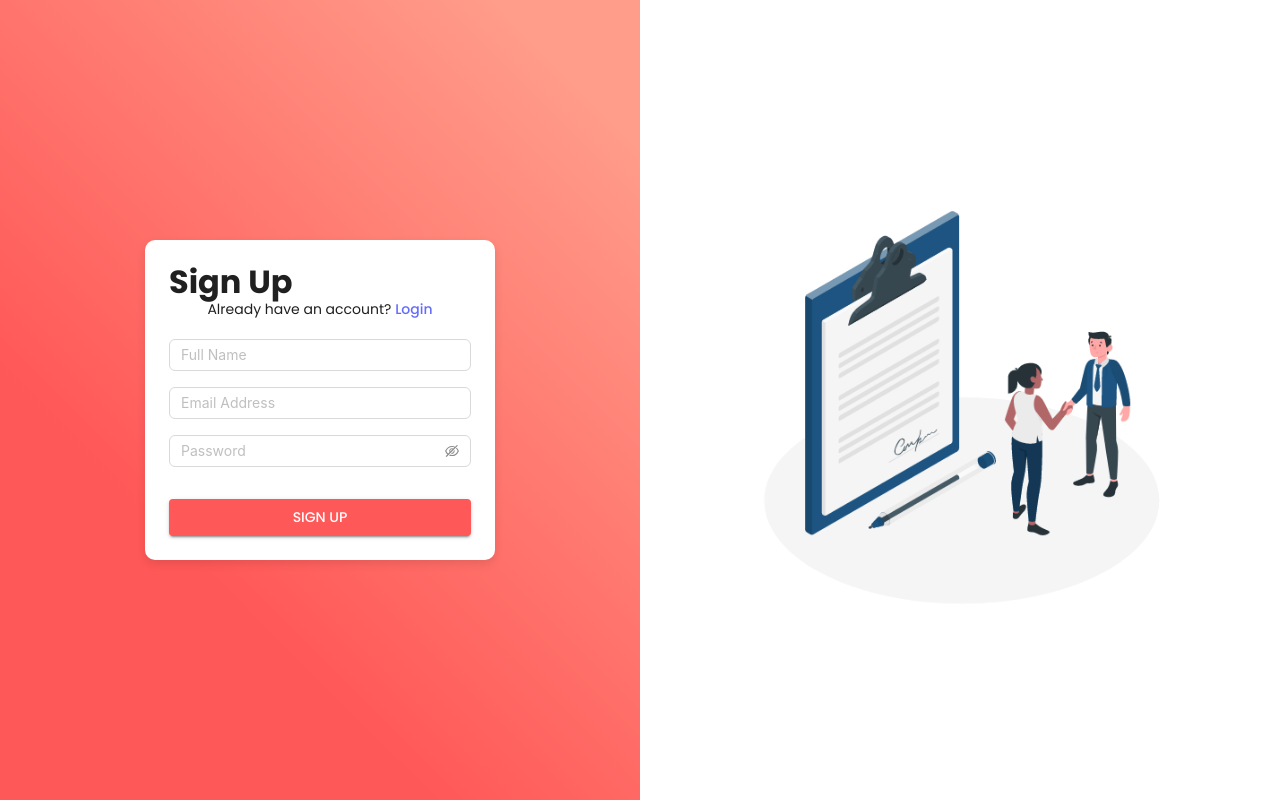
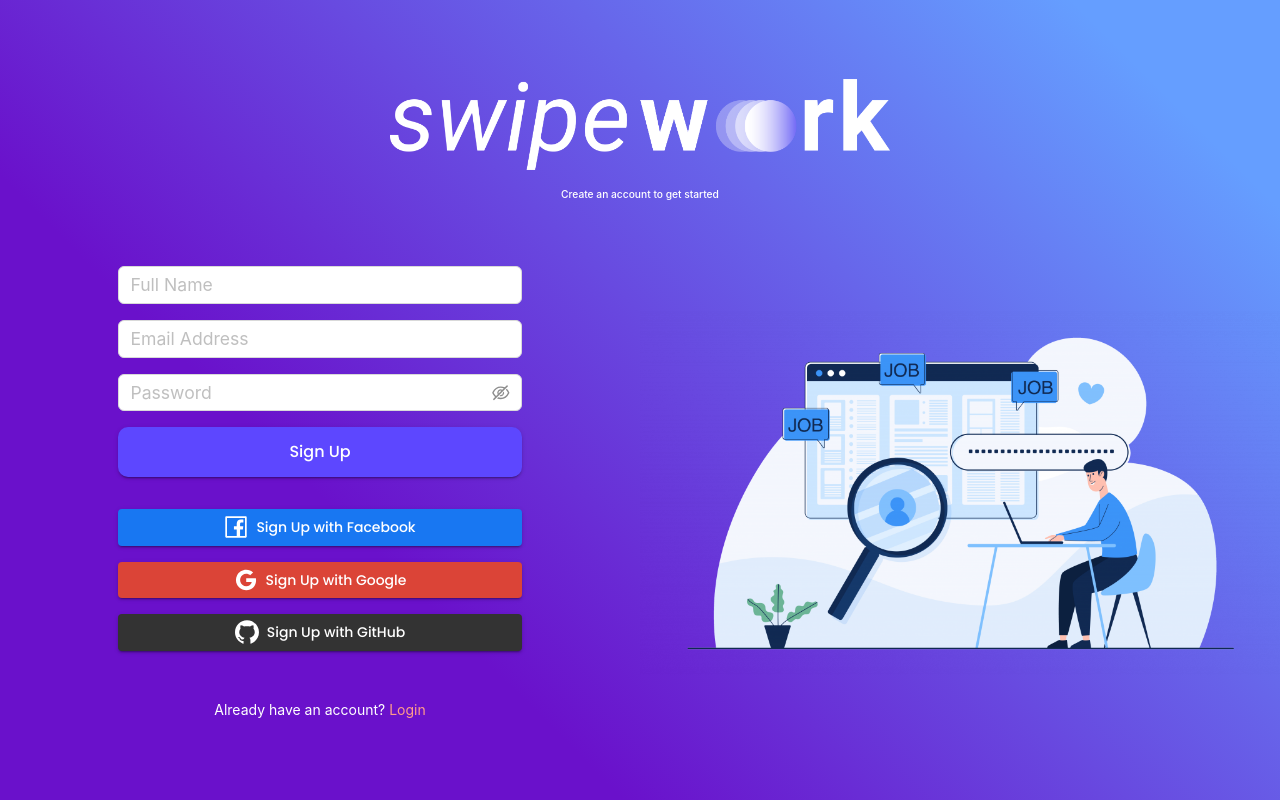
Before and after one commit to zeyadtamer99/position-task-SW, a React (Vite) app: page /signup in a window 1280 px wide. Built offline with nearby package versions, Linux system fonts and the light colour scheme; no server answers; a web font is replaced by a local one.

Commit message:
Initial Sign Up pages with providers sign up

```diff
--- a/config/firebase.ts
+++ b/config/firebase.ts
@@ -3,6 +3,7 @@
 import {
   FacebookAuthProvider,
   getAuth,
+  GithubAuthProvider,
   GoogleAuthProvider,
 } from "firebase/auth";
 import firebaseConfig from "./firebaseConfig";
@@ -15,4 +16,4 @@
 export const storage = getStorage(app);
 export const googleProvider = new GoogleAuthProvider();
 export const facebookProvider = new FacebookAuthProvider();
-// export const githubProvider = new GithubAuthProvider();
+export const githubProvider = new GithubAuthProvider();
--- a/src/App.tsx
+++ b/src/App.tsx
@@ -4,7 +4,7 @@
 import theme from "./assets/mui-theme";
 import Login from "./pages/Login";
 import SignUp from "./pages/SignUp";
-import Home from "./pages/Home";
+import SplashScreen from "./pages/SplashScreen";
 
 function App() {
   return (
@@ -12,7 +12,7 @@
       <CssBaseline />
       <Router>
         <Routes>
-          <Route path="/" element={<Home />} />
+          <Route path="/" element={<SplashScreen />} />
           <Route path="/login" element={<Login />} />
           <Route path="/signup" element={<SignUp />} />
         </Routes>
--- a/src/assets/global-styles.tsx
+++ b/src/assets/global-styles.tsx
@@ -68,7 +68,7 @@
 // Reusable button style
 export const reusableButtonStyle = {
   backgroundColor: "#5d47ff",
-  borderRadius: "50px",
+  borderRadius: "10px",
   color: "#fff",
   width: "100%",
   height: "50px",
--- a/src/pages/SignUp.tsx
+++ b/src/pages/SignUp.tsx
@@ -1,91 +1,341 @@
-import React from "react";
+// src/pages/SignUp.tsx
+import React, { useState } from "react";
 import { useNavigate } from "react-router-dom";
-import { Button, Typography, Box } from "@mui/material";
-import { Input } from "antd";
+import { Box, Button, Snackbar } from "@mui/material";
+import { Typography, Input } from "antd";
 import {
   formContainerStyle,
-  cardStyle,
-  formStyle,
-  pageTitleStyle,
+  reusableButtonStyle,
 } from "../assets/global-styles";
+import {
+  FacebookOutlined,
+  GoogleOutlined,
+  GithubOutlined,
+} from "@ant-design/icons";
+import {
+  auth,
+  facebookProvider,
+  githubProvider,
+  googleProvider,
+} from "../../config/firebase";
+import { createUserWithEmailAndPassword, signInWithPopup } from "firebase/auth";
 
 const SignUp: React.FC = () => {
   const navigate = useNavigate();
+  const [fullName, setFullName] = useState("");
+  const [email, setEmail] = useState("");
+  const [password, setPassword] = useState("");
+  const [snackbarOpen, setSnackbarOpen] = useState(false);
+  const [snackbarMessage, setSnackbarMessage] = useState("");
+
+  const validatePassword = (password: string) => {
+    const minLength = 8;
+    const hasUpperCase = /[A-Z]/.test(password);
+    const hasLowerCase = /[a-z]/.test(password);
+    const hasNumber = /\d/.test(password);
+    const hasSpecialChar = /[!@#$%^&*]/.test(password);
+
+    if (password.length < minLength) {
+      return `Password must be at least ${minLength} characters long.`;
+    }
+    if (!hasUpperCase) {
+      return "Password must contain at least one uppercase letter.";
+    }
+    if (!hasLowerCase) {
+      return "Password must contain at least one lowercase letter.";
+    }
+    if (!hasNumber) {
+      return "Password must contain at least one number.";
+    }
+    if (!hasSpecialChar) {
+      return "Password must contain at least one special character (e.g., !@#$%^&*).";
+    }
+    return ""; // No errors
+  };
+
+  const handleSnackbarClose = () => {
+    setSnackbarOpen(false);
+  };
+
+  const handleSocialSignUp = async (provider: string) => {
+    let selectedProvider;
+
+    switch (provider) {
+      case "Google":
+        selectedProvider = googleProvider;
+        break;
+      case "Facebook":
+        selectedProvider = facebookProvider;
+        break;
+      case "GitHub":
+        selectedProvider = githubProvider;
+        break;
+      default:
+        return;
+    }
+
+    try {
+      const result = await signInWithPopup(auth, selectedProvider);
+      console.log("User signed up successfully:", result.user);
+      navigate("/");
+    } catch (error) {
+      console.error("Error during social sign-up:", error);
+      setSnackbarMessage("Error during social sign-up. Please try again.");
+      setSnackbarOpen(true);
+    }
+  };
+
+  const handleFormSignUp = async (event: React.FormEvent<HTMLFormElement>) => {
+    event.preventDefault();
+
+    // Validate input
+    if (!fullName || !email || !password) {
+      setSnackbarMessage("Please fill in all fields.");
+      setSnackbarOpen(true);
+      return;
+    }
+
+    // Validate password
+    const validationError = validatePassword(password);
+    if (validationError) {
+      setSnackbarMessage(validationError);
+      setSnackbarOpen(true);
+      return;
+    }
+
+    try {
+      const userCredential = await createUserWithEmailAndPassword(
+        auth,
+        email,
+        password
+      );
+      console.log("User signed up successfully:", userCredential.user);
+      navigate("/home");
+    } catch (error) {
+      console.error("Error during form sign-up:", error);
+      setSnackbarMessage("Sign-up failed. Please try again.");
+      setSnackbarOpen(true);
+    }
+  };
 
   return (
-    <Box sx={{ display: "flex", width: "100vw", minHeight: "100vh" }}>
-      {/* Left half for the form */}
+    <Box
+      sx={{
+        ...formContainerStyle("blue"),
+        display: "flex",
+        minHeight: "100vh",
+        flexDirection: "column",
+      }}
+    >
+      {/* Header Section */}
       <Box
-        sx={{ ...formContainerStyle("red"), width: { xs: "100%", md: "50%" } }}
+        sx={{
+          display: "flex",
+          flexDirection: "column",
+          alignItems: "center",
+          justifyContent: "center",
+          textAlign: "center",
+          width: { xs: "100%", md: "50%" }, // Header takes half of the width
+          px: { xs: 2, md: 4 },
+          mb: 4, // Margin below the header
+        }}
       >
-        <Box sx={cardStyle}>
-          <Typography variant="h4" component="h1" sx={pageTitleStyle}>
-            Sign Up
-          </Typography>
-          <Typography variant="body2">
-            Already have an account?{" "}
-            <a href="#" onClick={() => navigate("/login")}>
-              Login
-            </a>
-          </Typography>
-
-          <Box component="form" sx={formStyle}>
+        <img
+          src="/src/assets/images/Logo-white.png"
+          alt="Logo"
+          style={{
+            width: "60vw",
+            maxWidth: "500px",
+            marginBottom: "16px",
+          }}
+        />
+        <Typography
+          style={{
+            fontSize: "0.8vw",
+            color: "#ffffff",
+            marginBottom: "32px",
+            textAlign: "center",
+            fontWeight: 500,
+          }}
+        >
+          Create an account to get started
+        </Typography>
+      </Box>
+      <Box
+        sx={{
+          display: "flex",
+          flexDirection: "row",
+          alignItems: "center",
+          justifyContent: "center",
+          textAlign: "center",
+        }}
+      >
+        {/* Form Section */}
+        <Box
+          sx={{
+            display: "flex",
+            flexDirection: "column",
+            alignItems: "center",
+            justifyContent: "center",
+            textAlign: "center",
+            width: { xs: "100%", md: "50%" }, // Form takes half of the width
+            px: { xs: 2, md: 4 },
+          }}
+        >
+          <Box
+            component="form"
+            sx={{
+              width: { xs: "80%", sm: "60%", md: "70%" },
+              mb: 4,
+            }}
+            onSubmit={handleFormSignUp} // Attach form submit handler
+          >
             <Input
               placeholder="Full Name"
               type="text"
-              style={{ marginBottom: 16 }}
+              value={fullName}
+              onChange={(e) => setFullName(e.target.value)} // Update state on change
+              style={{ marginBottom: 16, width: "100%", fontSize: "1.1rem" }}
             />
             <Input
               placeholder="Email Address"
               type="email"
-              style={{ marginBottom: 16 }}
+              value={email}
+              onChange={(e) => setEmail(e.target.value)} // Update state on change
+              style={{ marginBottom: 16, width: "100%", fontSize: "1.1rem" }}
             />
             <Input.Password
               placeholder="Password"
-              style={{ marginBottom: 16 }}
+              value={password}
+              onChange={(e) => setPassword(e.target.value)} // Update state on change
+              style={{ marginBottom: 16, width: "100%", fontSize: "1.1rem" }}
             />
             <Button
               variant="contained"
+              sx={{
+                ...reusableButtonStyle,
+                backgroundColor: "#5d47ff",
+                "&:hover": {
+                  backgroundColor: "#fff",
+                  color: "#5d47ff",
+                },
+              }}
               fullWidth
-              sx={{
-                marginTop: 2,
-                backgroundColor: "#ff5858",
-                color: "#fff",
-              }}
+              type="submit" // Make this button submit the form
             >
               Sign Up
             </Button>
           </Box>
+          {/* Social Sign-Up Buttons */}
+          <Box
+            sx={{
+              display: "flex",
+              flexDirection: "column",
+              width: { xs: "80%", sm: "60%", md: "70%" },
+              gap: 2,
+              mb: 4,
+            }}
+          >
+            <Button
+              variant="contained"
+              sx={{
+                backgroundColor: "#1877f2", // Facebook color
+                color: "#fff",
+                textTransform: "none",
+                "&:hover": {
+                  backgroundColor: "#145db2", // Darker shade on hover
+                },
+              }}
+              fullWidth
+              onClick={() => handleSocialSignUp("Facebook")}
+            >
+              <FacebookOutlined
+                style={{ fontSize: "1.5rem", marginRight: "8px" }}
+              />
+              Sign Up with Facebook
+            </Button>
+            <Button
+              variant="contained"
+              sx={{
+                backgroundColor: "#db4437", // Google color
+                color: "#fff",
+                textTransform: "none",
+                "&:hover": {
+                  backgroundColor: "#b13628", // Darker shade on hover
+                },
+              }}
+              fullWidth
+              onClick={() => handleSocialSignUp("Google")}
+            >
+              <GoogleOutlined
+                style={{ fontSize: "1.5rem", marginRight: "8px" }}
+              />
+              Sign Up with Google
+            </Button>
+            <Button
+              variant="contained"
+              sx={{
+                backgroundColor: "#333", // GitHub color
+                color: "#fff",
+                textTransform: "none",
+                "&:hover": {
+                  backgroundColor: "#1a1a1a", // Darker shade on hover
+                },
+              }}
+              fullWidth
+              onClick={() => handleSocialSignUp("GitHub")}
+            >
+              <GithubOutlined
+                style={{ fontSize: "1.5rem", marginRight: "8px" }}
+              />
+              Sign Up with GitHub
+            </Button>
+          </Box>
+          <Typography style={{ color: "#ffffff", marginTop: "16px" }}>
+            Already have an account?{" "}
+            <span
+              style={{ color: "#ff9c8a", cursor: "pointer" }}
+              onClick={() => navigate("/login")}
+            >
+              Login
+            </span>
+          </Typography>
         </Box>
-      </Box>
-      {/* Right half for the GIF */}
-      <Box
-        sx={{
-          width: { xs: "0%", md: "50%" }, // Hide on smaller screens
-          display: { xs: "none", md: "flex" },
-          justifyContent: "center",
-          alignItems: "center",
-        }}
-      >
+        {/* GIF Section */}
         <Box
           sx={{
-            width: { xs: "0%", md: "70%" }, // Hide on smaller screens
-            display: { xs: "none", md: "flex" },
+            display: { xs: "none", md: "flex" }, // Hide on small screens
+            width: "50%", // Right side takes half of the width
             justifyContent: "center",
             alignItems: "center",
           }}
         >
           <img
-            src="/src/assets/gifs/signUp.gif"
-            alt="Animation"
+            src="src/assets/images/2.png" // Replace with your GIF source
+            alt="Signup Illustration"
             style={{
-              width: "100%",
+              maxWidth: "100%", // Responsive width
               height: "auto",
-              borderRadius: 10,
             }}
           />
         </Box>
       </Box>
+
+      {/* Snackbar for error messages */}
+      <Snackbar
+        open={snackbarOpen}
+        autoHideDuration={6000} // Automatically close after 6 seconds
+        onClose={handleSnackbarClose}
+        message={snackbarMessage}
+        anchorOrigin={{ vertical: "bottom", horizontal: "center" }} // Position of the Snackbar
+        ContentProps={{
+          style: {
+            backgroundColor: "#f44336", // Red background color for errors
+            color: "#fff", // White text color
+            borderRadius: "12px",
+          },
+        }}
+      />
     </Box>
   );
 };
--- a/src/pages/Home.tsx
+++ b/src/pages/SplashScreen.tsx
@@ -25,7 +25,7 @@
   position: "relative",
 };
 
-const Home: React.FC = () => {
+const SplashScreen: React.FC = () => {
   const theme = useTheme();
   const [activeStep, setActiveStep] = useState(0);
 
@@ -185,4 +185,4 @@
   );
 };
 
-export default Home;
+export default SplashScreen;
--- a/vite.config.ts
+++ b/vite.config.ts
@@ -2,6 +2,9 @@
 import react from "@vitejs/plugin-react";
 
 export default defineConfig({
+  server: {
+    port: 888, // Change the port to 888
+  },
   envDir: "./",
   optimizeDeps: {
     include: ["@emotion/react", "@emotion/styled", "@mui/material/Tooltip"],
```
